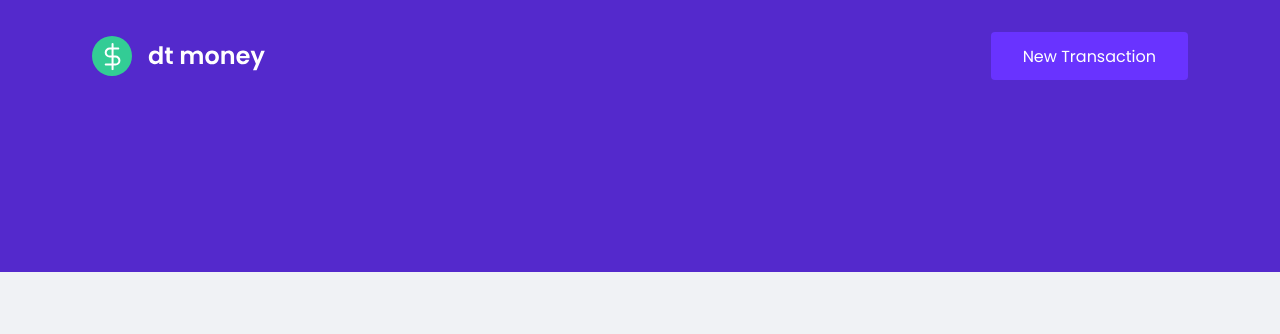
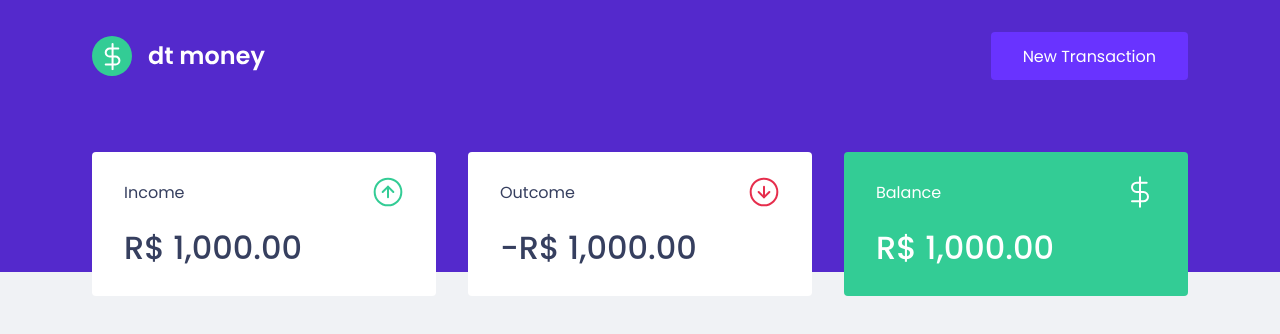
Before and after one commit to gabrielcedran/rocketseat-reactjs-chapter2, a React (Create React App) app: page / in a window 1280 px wide. Shown: the top 334 px of the page. Built offline with nearby package versions, Linux system fonts and the light colour scheme.

Commit message:
Create summary component

```diff
--- a/public/index.html
+++ b/public/index.html
@@ -9,7 +9,7 @@
 
     <link rel="shortcut icon" href="favicon.png" type="image/png">
 
-    <link href="https://fonts.googleapis.com/css2?family=Poppins:wght@400;600&display=swap" rel="stylesheet">
+    <link href="https://fonts.googleapis.com/css2?family=Poppins:wght@400;500;600&display=swap" rel="stylesheet">
 
     <title>React App</title>
   </head>
--- a/src/App.tsx
+++ b/src/App.tsx
@@ -1,3 +1,4 @@
+import { Dashboard } from "./components/Dashboard";
 import { Header } from "./components/Header";
 import { GlobalStyle } from "./styles/global";
 
@@ -5,6 +6,7 @@ export function App() {
   return (
     <>
       <Header />
+      <Dashboard />
       <GlobalStyle />
     </>
   );
--- /dev/null
+++ b/src/components/Dashboard/index.tsx
@@ -0,0 +1,10 @@
+import { Summary } from "../Summary";
+import { Container } from "./styles";
+
+export function Dashboard() {
+ return (
+     <Container>
+         <Summary />
+     </Container>
+ )
+}
--- /dev/null
+++ b/src/components/Dashboard/styles.ts
@@ -0,0 +1,8 @@
+import styled from "styled-components";
+
+export const Container = styled.main`
+    width: 100%;
+    max-width: 1128px;
+    margin: 0 auto;
+    padding: 2.5rem 1rem;
+`;
--- /dev/null
+++ b/src/components/Summary/index.tsx
@@ -0,0 +1,32 @@
+import incomeImg from '../../assets/income.svg';
+import outcomeImg from '../../assets/outcome.svg';
+import totalImg from '../../assets/total.svg';
+import { Container } from "./styles";
+
+export function Summary() {
+    return (
+        <Container>
+            <div>
+                <header>
+                    <p>Income</p>
+                    <img src={incomeImg} alt="Incomes" />
+                </header>
+                <strong>R$ 1,000.00</strong>
+            </div>
+            <div>
+                <header>
+                    <p>Outcome</p>
+                    <img src={outcomeImg} alt="Outcomes" />
+                </header>
+                <strong>-R$ 1,000.00</strong>
+            </div>
+            <div className='highlight-background'>
+                <header>
+                    <p>Balance</p>
+                    <img src={totalImg} alt="Balance" />
+                </header>
+                <strong>R$ 1,000.00</strong>
+            </div>
+        </Container>
+    )
+}
--- /dev/null
+++ b/src/components/Summary/styles.ts
@@ -0,0 +1,34 @@
+import styled from "styled-components";
+
+export const Container = styled.div`
+    display: grid;
+    grid-template-columns: repeat(3, 1fr); // or 1fr, 1fr, 1fr
+    gap: 2rem;
+    margin-top: -10rem;
+
+    div {
+        background: var(--shape);
+        padding: 1.5rem 2rem;
+        border-radius: 0.25rem;
+        color: var(--text-title);
+
+        header {
+            display: flex;
+            align-items: center;
+            justify-content: space-between;
+        }
+
+        strong {
+            display: block;
+            margin-top: 1rem;
+            font-size: 2rem;
+            font-weight: 500;
+            line-height: 3rem;
+        }
+
+        &.highlight-background { // divs inside the div component which have the class 'highlight-background'
+            background: var(--green);
+            color: #fff;
+        }
+    }
+`;
```
